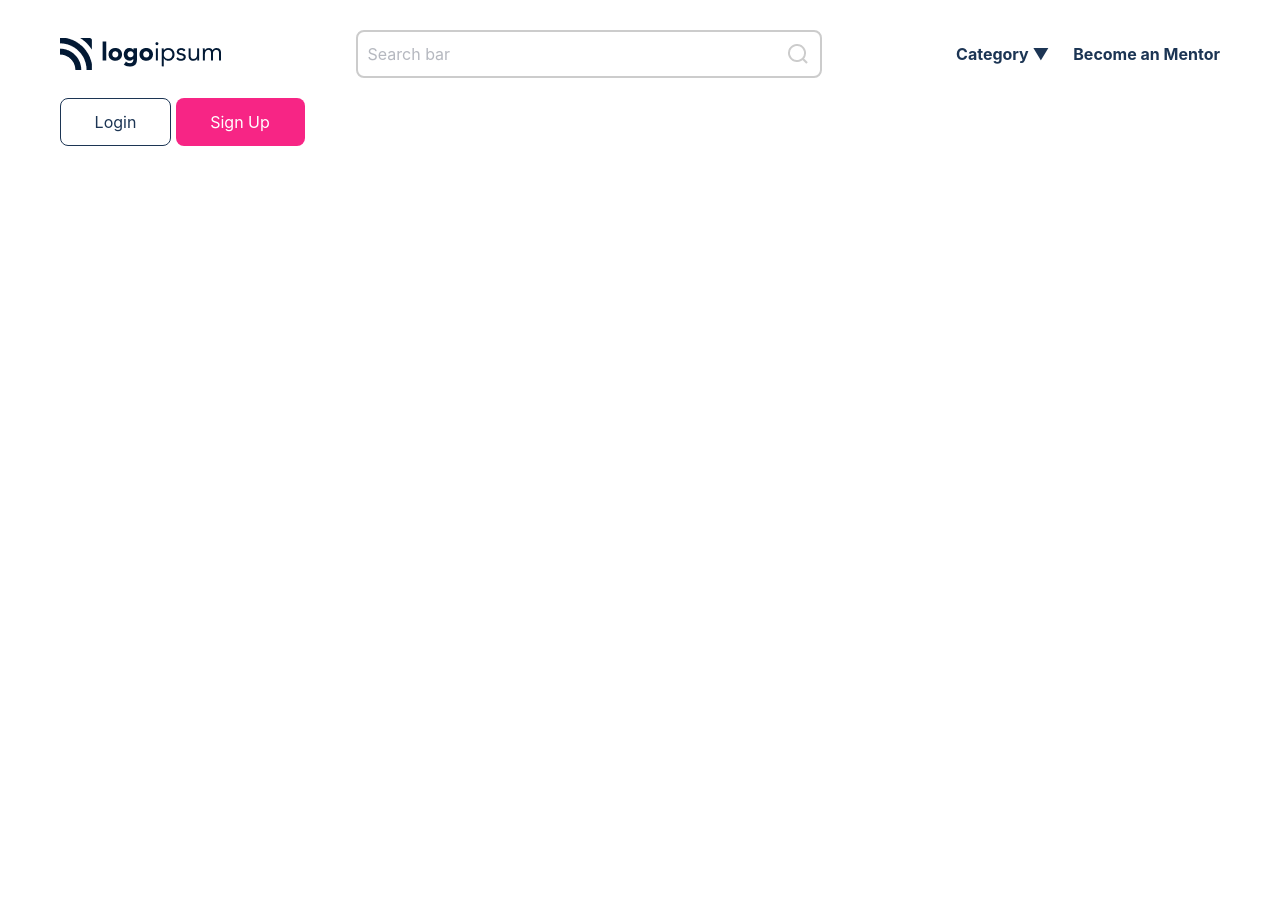
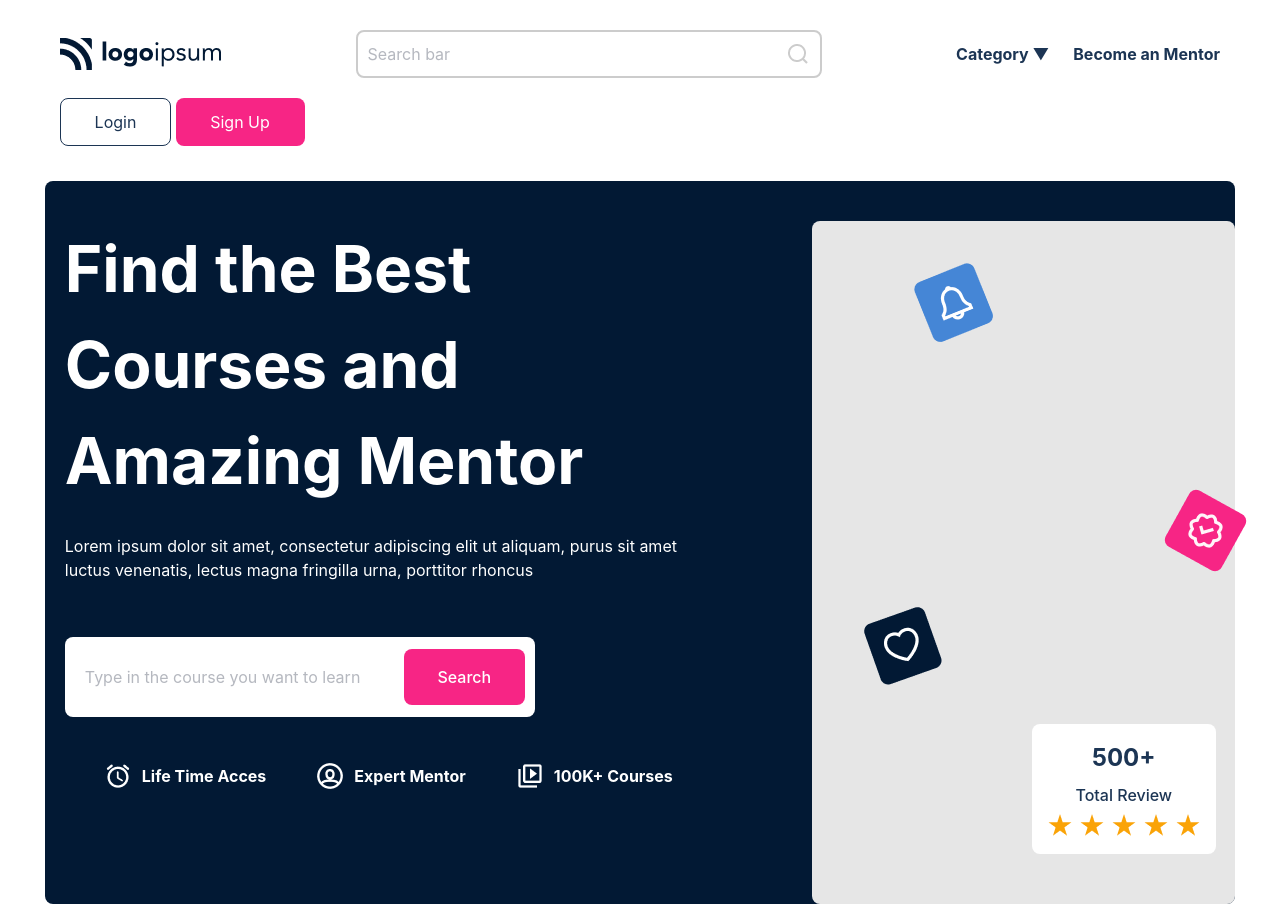
Before and after one commit to zargulak11-hash/groups, a website: page index.html in a window 1280 px wide. Before the commit the page ends 800 px from the top, so only its background shows below. Drawn offline with nearby package versions, Linux system fonts and the light colour scheme; files that its build step writes are made by us from their sources.

Commit message:
commit2'zarina

```diff
--- a/index.html
+++ b/index.html
@@ -7,7 +7,7 @@
     <link rel="stylesheet" href="./src/output.css">
 </head>
 <body>
-    <header class="max-w-[1200px] flex-wrap gap-[20px] m-auto flex justify-between pt-[30px] p-[20px] items-center">
+    <header class="max-w-[1200px] flex-wrap mb-[15px] gap-[20px] m-auto flex justify-between pt-[30px] p-[20px] items-center">
         <img class="w-[150px] lg:w-[161px]" src="./src/images/Logo (11).png" alt="">
         <div class="lg:hidden flex gap-[10px] items-center">
   <button class="w-[70px]  h-[48px] border-[1px] border-[#1C3554] rounded-[8px] text-[#1C3554]">Login</button>
@@ -24,5 +24,40 @@
   <button class="w-[111px]  h-[48px] border-[1px] border-[#1C3554] rounded-[8px] text-[#1C3554]">Login</button>
   <button class="w-[129px] h-[48px] bg-[#F72585] rounded-[8px] text-[#ffffff]">Sign Up</button></div>
     </header>
+    <main>
+        <section class="  m-auto rounded-[8px] lg:w-[93%] bg-[#021934]">
+            <div class="flex flex-col lg:flex-row gap-[100px] justify-center   pt-[40px] max-w-[1200px] m-auto">
+            <aside class=" flex flex-col gap-[25px] text-[white] pl-[20px]">
+                <h1 class="font-bold text-[30px] w-[360px] lg:w-[610px] lg:text-[64px]">Find the Best Courses and Amazing Mentor</h1>
+                <p class="font-normal text-[16px] w-[340px] lg:w-[647px]">Lorem ipsum dolor sit amet, consectetur adipiscing elit ut aliquam, purus sit amet luctus venenatis, lectus magna fringilla urna, porttitor rhoncus </p>
+           <div class="mt-[30px] flex h-[80px] justify-between p-[10px] w-[350px] lg:w-[470px] items-center text-[#808080] bg-white rounded-[8px]">
+    <input type="text" placeholder="Type in the course you want to learn" class=" outline-none w-[300px] lg:w-[300px] px-[10px] text-[#6b7280] text-[14px] lg:text-[16px]">
+   <button class="w-[100px] lg:w-[121px] h-[56px] rounded-[8px] bg-[#F72585] text-[white] font-medium">Search</button>
+  </div>
+  <div class="mt-[20px] flex flex-wrap justify-center gap-[50px] items-center">
+    <div class="flex gap-[10px] items-center">
+    <img src="./src/images/access_alarm.png" alt="">
+    <p class="font-bold">Life Time Acces</p></div>
+    <div class="flex gap-[10px] items-center">
+    <img src="./src/images/user.png" alt="">
+    <p class="font-bold">Expert Mentor</p></div>
+    <div class="flex gap-[10px] items-center">
+    <img src="./src/images/video_library.png" alt="">
+    <p class="font-bold">100K+ Courses</p></div>
+  </div>
+  </aside>
+  <div class="rounded-[8px] bg-[#E6E6E6] w-[90%] m-auto  lg:w-[569px] h-[683px]">
+    <img class="relative top-[40px] left-[100px]" src="./src/images/Bell Icon.png" alt="">
+    <img class="relative top-[300px] left-[50px]" src="./src/images/Love Icon.png" alt="">
+    <img class="relative top-[100px] left-[270px] lg:left-[350px]" src="./src/images/Verification Icon.png" alt="">
+    <div class="relative top-[250px] left-[140px] lg:left-[220px] flex flex-col items-center justify-center gap-[7px] w-[184px] h-[130px] rounded-[8px] bg-[white]">
+        <h1 class="text-[24px] text-[#1C3554] font-bold">500+</h1>
+        <p class="text-[16px] text-[#1C3554] font-medium">Total Review</p>
+        <img src="./src/images/Rating.png" alt="">
+    </div>
+  </div>
+            </div>
+        </section>
+    </main>
 </body>
 </html>
```
Also changed, not shown: src/images/Accent.png (added), src/images/Bell Icon.png (added), src/images/Love Icon.png (added), src/images/Rating.png (added), src/images/Verification Icon.png (added), src/images/access_alarm.png (added), src/images/user.png (added), src/images/video_library.png (added).
